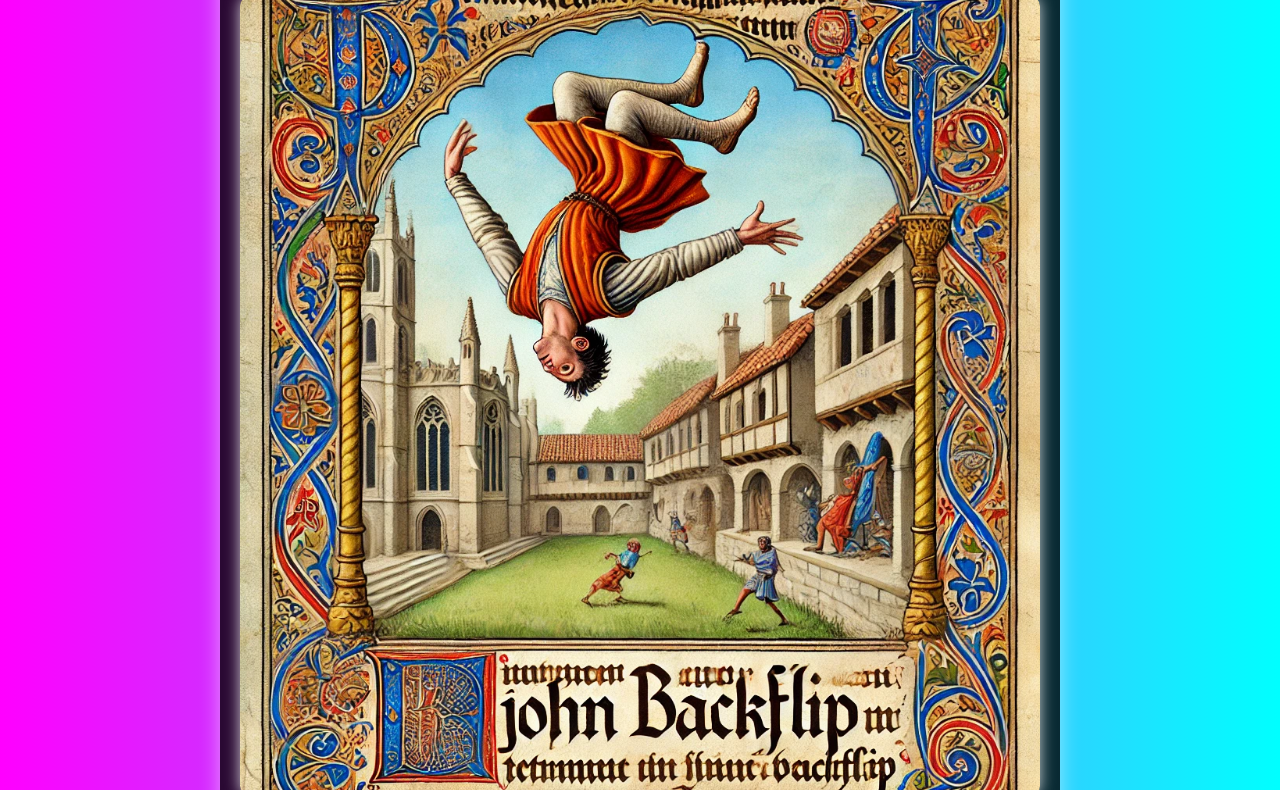
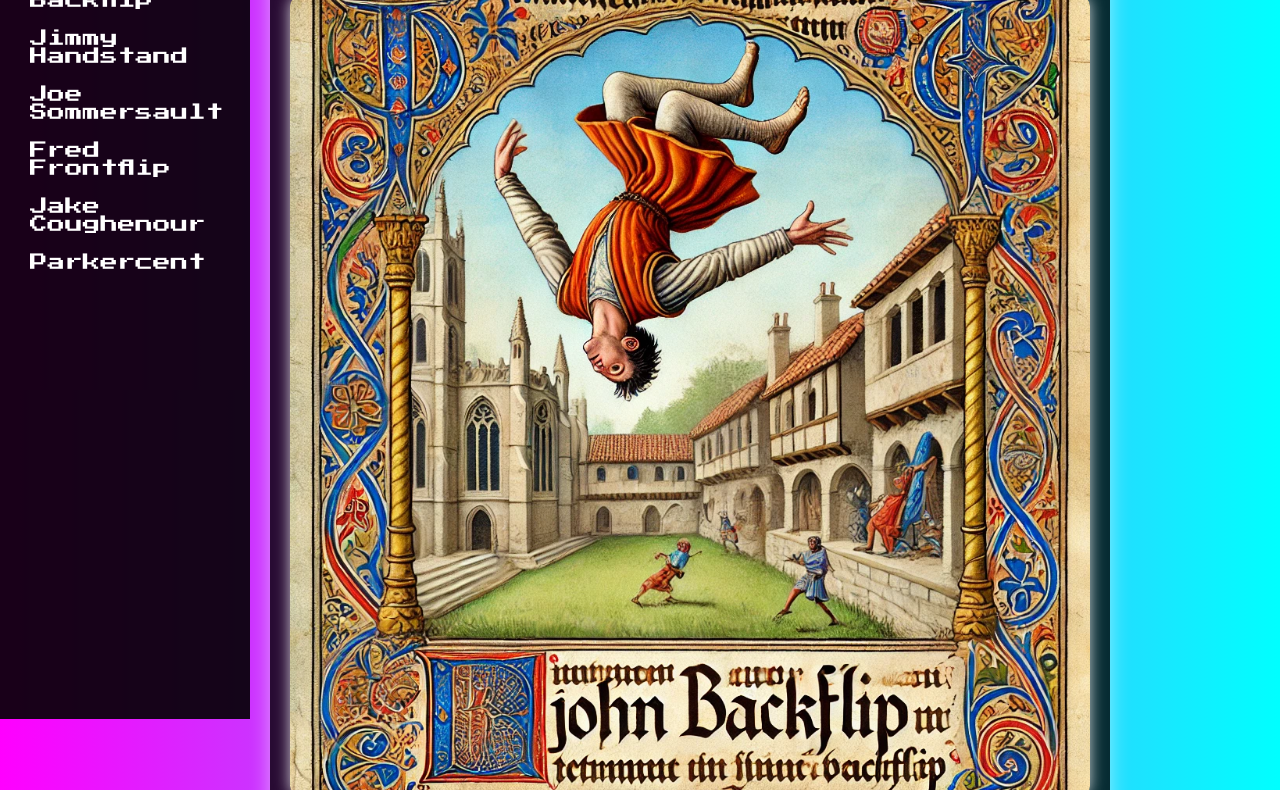
Before and after one commit to Dejnyyy/johnbackflip, a plain HTML site: page index.html in a window 1280 px wide. Shown: the part 121-911 px from the top of the page. Drawn offline with Linux system fonts and the light colour scheme.

Commit message:
w sidebar

```diff
--- a/index.html
+++ b/index.html
@@ -13,6 +13,26 @@
             background: linear-gradient(90deg, #ff00ff, #00ffff);
             color: white;
             text-align: center;
+            display: flex;
+        }
+        .sidebar {
+            width: 210px;
+            background: rgba(0, 0, 0, 0.9);
+            padding: 20px;
+            position: fixed;
+            height: 100vh;
+            overflow-y: auto;
+            text-align: left;
+        }
+        .sidebar a {
+            display: block;
+            color: white;
+            text-decoration: none;
+            padding: 10px;
+            font-size: 1.1em;
+        }
+        .sidebar a:hover {
+            background: rgba(255, 255, 255, 0.2);
         }
         .container {
             max-width: 800px;
@@ -22,6 +42,7 @@
             border-radius: 10px;
             box-shadow: 0 0 20px rgba(255,255,255,0.5);
             animation: pop-in 1s ease-out;
+            margin-left: 270px;
         }
         h1, h2 {
             text-shadow: 4px 4px #ff00ff;
@@ -53,8 +74,17 @@
     </style>
 </head>
 <body>
+    <div class="sidebar">
+        <h2>Legends</h2>
+        <a href="#john">John Backflip</a>
+        <a href="#jimmy">Jimmy Handstand</a>
+        <a href="#joe">Joe Sommersault</a>
+        <a href="#fred">Fred Frontflip</a>
+        <a href="#jake">Jake Coughenour</a>
+        <a href="#parkercent">Parkercent</a>
+    </div>
     <div class="container">
-        <h1>The Legendary John Backflip</h1>
+        <h1 id="john">The Legendary John Backflip</h1>
         <img src="johnbackflip.webp" alt="John Backflip" class="image">
         <h2>Fun Facts about John Backflip</h2>
         <div class="fact">💥 First backflip in history: Performed in 1316 at a jousting match!</div>
@@ -62,7 +92,7 @@
         <div class="fact">🔥 Holds record for 47 consecutive backflips (before falling in a fountain).</div>
         <div class="fact">📺 Reality show drop-out: He literally backflipped out of contract negotiations.</div>
 
-        <h1>The Incredible Jimmy Handstand</h1>
+        <h1 id="jimmy">The Incredible Jimmy Handstand</h1>
         <img src="jimmy handstand.webp" alt="Jimmy Handstand" class="image">
         <h2>Fun Facts about Jimmy Handstand</h2>
         <div class="fact">🤸 Can hold a handstand for hours, just for fun.</div>
@@ -70,37 +100,26 @@
         <div class="fact">🏆 Once raced a treadmill while doing a handstand—and won.</div>
         <div class="fact">💡 Created the "Infinite Handstand"—experts call it "scientifically impossible."</div>
 
-        <h1>The Unstoppable Joe Sommersault</h1>
+        <h1 id="joe">The Unstoppable Joe Sommersault</h1>
         <img src="joe_sommersault.webp" alt="Joe Sommersault" class="image">
         <h2>Fun Facts about Joe Sommersault</h2>
         <div class="fact">🔄 Master of the infinite somersault—no one knows when he'll stop.</div>
         <div class="fact">🌪️ Can somersault through wind tunnels without losing control.</div>
-        <div class="fact">🎭 Once performed a somersault so perfectly, Shakespeare wrote a play about it.</div>
-        <div class="fact">🎢 Holds the record for most flips on a rollercoaster—without a seatbelt.</div>
 
-        <h1>The Fearless Fred Frontflip</h1>
+        <h1 id="fred">The Fearless Fred Frontflip</h1>
         <img src="fred_frontflip.webp" alt="Fred Frontflip" class="image">
         <h2>Fun Facts about Fred Frontflip</h2>
         <div class="fact">⚡ First person to frontflip over a moving horse-drawn carriage.</div>
-        <div class="fact">🎩 Once frontflipped into a meeting and got hired on the spot.</div>
-        <div class="fact">🚀 Holds the world record for the longest frontflip over a swimming pool.</div>
-        <div class="fact">🏅 Invented the "Double Doom Flip"—banned in most gymnastics competitions.</div>
 
-        <h1>The Almighty Jake Coughenour</h1>
+        <h1 id="jake">The Almighty Jake Coughenour</h1>
         <img src="jake_coughenour.webp" alt="Jake Coughenour" class="image">
         <h2>Fun Facts about Jake Coughenour</h2>
         <div class="fact">💪 Invented muscles—before him, people were just noodles.</div>
-        <div class="fact">🏋️ Can bench press a mountain while casually drinking a protein shake.</div>
-        <div class="fact">🔥 Once flexed so hard, the Earth's rotation sped up by 0.1 seconds.</div>
-        <div class="fact">🦾 Holds the record for most bicep curls performed with an entire horse.</div>
 
-        <h1>The Brilliant Parkercent</h1>
+        <h1 id="parkercent">The Brilliant Parkercent</h1>
         <img src="parkercent.webp" alt="Parkercent" class="image">
         <h2>Fun Facts about Parkercent</h2>
         <div class="fact">⚙️ Invented "Mechanical Brilliance"—a concept so advanced, even machines are impressed.</div>
-        <div class="fact">🛠️ Built a self-repairing castle that fixes itself overnight.</div>
-        <div class="fact">🤖 Created the first clockwork horse that gallops faster than a real one.</div>
-        <div class="fact">🔬 Once designed a perpetual motion machine, but it was too powerful and had to be hidden away.</div>
     </div>
 </body>
 </html>
```
